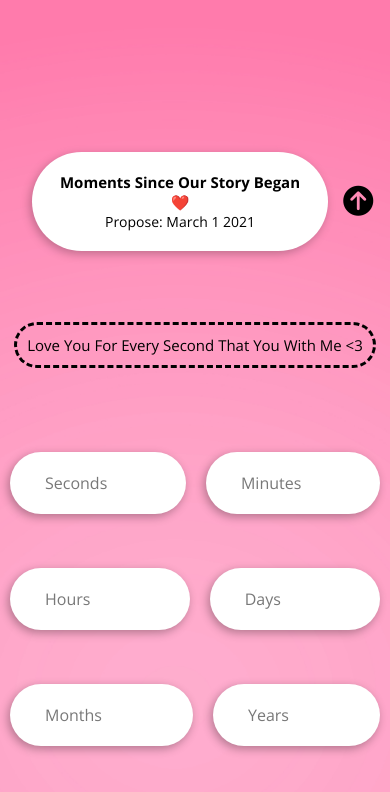
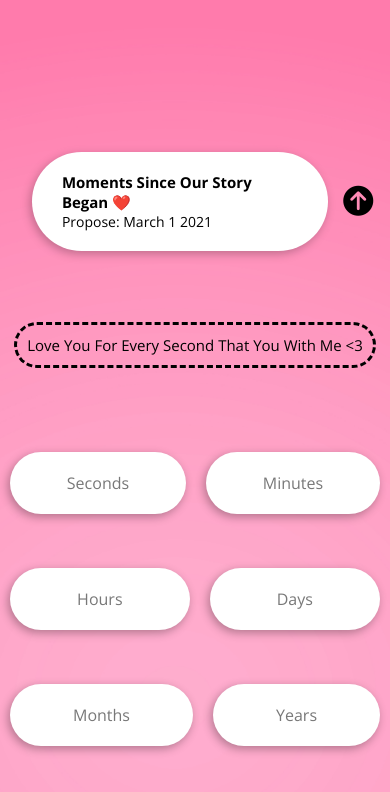
Before and after one commit to Kunalsonar19/10-monthiversary, a plain HTML site: page index.html in a window 390 px wide. Drawn offline with nearby package versions, Linux system fonts and the light colour scheme; a web font is replaced by a local one.

Commit message:
New Commit

```diff
--- a/css/style.css
+++ b/css/style.css
@@ -130,6 +130,7 @@ body {
     flex-wrap: wrap;
     justify-content: center;
     place-items: start;
+    flex-flow: ;
   }
 
   .container .years {
@@ -138,17 +139,18 @@ body {
   .container span{
     display: flex;
     flex-grow: 1;
+    justify-content: center;
     margin-top: 30px;
   }
 }
 
 @media only screen and (max-width: 789px) {
   .container-header {
-    padding: 20px;
+    padding: 20px 40px;
     margin-left: 30px;
     margin-right: 15px;
     font-size: 15px;
-    text-align: center;
+    /* text-align: center; */
   }
   .container-header h1 {
     font-size: 15px;
@@ -186,7 +188,7 @@ body {
   }
 
   .container-header {
-    padding: 20px;
+    padding: 20px 30px;
     margin-left: 15px;
     margin-right: 15px;
     font-size: 11px;
```
